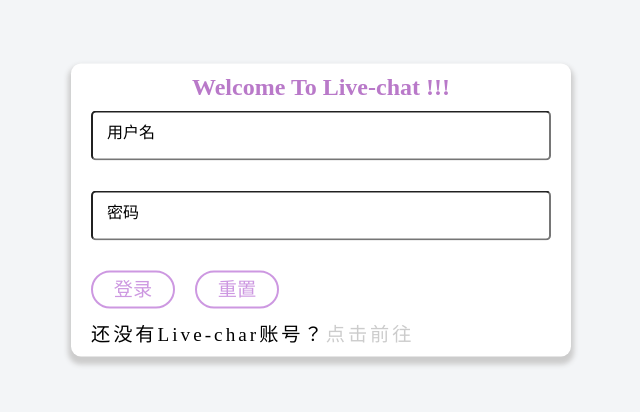
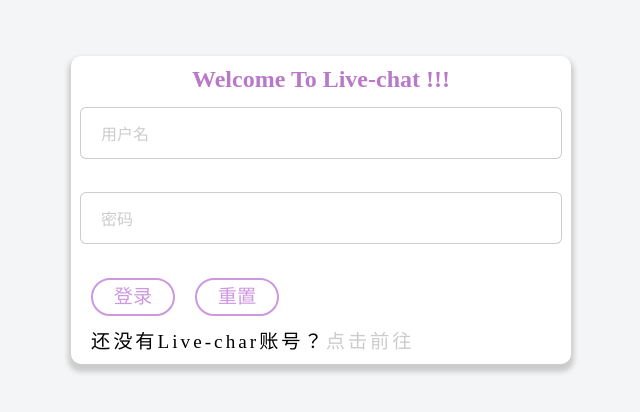
Before and after one commit to Lhy-study/live-chat, a React (Vite) app: page / in a window 1280 px wide. Shown: the part 190-602 px from the top of the page, without its empty margins (319-959 px from the left). Built offline with nearby package versions, Linux system fonts and the light colour scheme.

Commit message:
封装组件

```diff
--- /dev/null
+++ b/src/components/ChatInfo/ChatInfo.less
@@ -0,0 +1,3 @@
+.chatInfo{
+
+}
--- a/src/components/CustomButton/CustomButton.tsx
+++ b/src/components/CustomButton/CustomButton.tsx
@@ -5,14 +5,14 @@ interface buttonProps{
     children:string
     disabled:boolean
     type?:'submit'|'reset',
-    reset?:()=>void
+    reset?:()=>void,
 }
 
-const CustomButton:React.FC<buttonProps> = ({children,disabled,type="submit",reset}) => {
+const CustomButton:React.FC<buttonProps> = React.memo(({children,disabled,type="submit",reset}) => {
   return (
     <div>
-        <button disabled={disabled} className={buttonCss.btn} type={type} onClick={reset}>{children}</button>
+        <button disabled={disabled} className={buttonCss.btn} type={type} onClick={reset} >{children}</button>
     </div>
   )
-}
+})
 export default CustomButton
--- a/src/components/CustomForm/CustomForm.tsx
+++ b/src/components/CustomForm/CustomForm.tsx
@@ -3,7 +3,8 @@ import FormProps from "./FormProp";
 import { useForm, SubmitHandler } from 'react-hook-form';
 import CustomInput from "../CustomInput/CustomInput";
 import CustomButton from '../CustomButton/CustomButton';
-import FormCss from "./CustomForm.module.less"
+import FormCss from "./CustomForm.module.less";
+import { login } from '../../api/user';
 
 type variant = 'Login' | 'Register'
 
@@ -21,26 +22,37 @@ const AuthForm: React.FC = () => {
       setVariant('Login')
     }
   }, [variant])
-  const Submit: SubmitHandler<FormProps> = data => {
+  // const submit: SubmitHandler<FormProps> = data => {
+  //   // console.log(data);
+  //   useCallback(()=>{
+
+  //   },[data])
+  // };
+
+  const submit=useCallback((data:FormProps)=>{
+    if(variant === 'Login'){
+      setDisabled(true);
+      login({username:data.name,password:data.password})?.then((res)=>{
+        console.log(res);
+      }).finally(()=>{
+        setDisabled(false)
+        console.log(11);
+      })
+
+      console.log('登录');
+    }else{
+      console.log('注册');
+    }
     console.log(data);
-  };
+  },[variant])
 
   //传递一个reset方法给CustomButton组件使得可以重置表单
-  function resetHandler() {
+  const resetHandler=useCallback(()=>{
     reset();
-  }
-
-  function LoginHandler(){
-    console.log("登录");
-  }
-
-  function RegHandler(){
-    console.log("注册");
-  }
-
+  },[reset])
 
   return (
-    <form onSubmit={handleSubmit(Submit)}>
+    <form onSubmit={handleSubmit(submit)}>
       <CustomInput
         name='name'
         type='text'
@@ -51,7 +63,7 @@ const AuthForm: React.FC = () => {
         value={watch("name")}
         rules={[
           (v) => v.trim() !== "" || `用户名不可以空`,
-          (v) => /^[\w-]{4,16}$/.test(v) || '4到16位(字母,数字,下划线,减号)'
+          (v) => /^[\u4e00-\u9fa5a-zA-Z0-9]{1,7}$/.test(v) || '请符合中文或字母长度不超过8的用户名'
         ]} />
       <CustomInput
         name='password'
@@ -63,7 +75,7 @@ const AuthForm: React.FC = () => {
         value={watch("password")}
         rules={[
           (v) => v.trim() !== "" || `密码不可以为空`,
-          (v) => /^[\w-]{4,16}$/.test(v) || '4到16位(字母,数字,下划线,减号)'
+          (v) => /^(?=.*[0-9])(?=.*[a-zA-Z])[0-9a-zA-Z]{8,16}$/.test(v) || '8到16位包含字母、数字的密码'
         ]} />
       {
         variant === 'Login' || (
@@ -77,15 +89,15 @@ const AuthForm: React.FC = () => {
           value={watch('conFirmPw')!}
           rules={[
             (v) => v.trim() !== "" || `密码不可以为空`,
-            (v) => /^[\w-]{4,16}$/.test(v) || '4到16位(字母,数字,下划线,减号)',
+            (v) => /^(?=.*[0-9])(?=.*[a-zA-Z])[0-9a-zA-Z]{8,16}$/.test(v) || '8到16位包含字母、数字的密码',
             (v) => v === watch('password') || '两次密码不一致，请重新确认密码'
           ]} />)
       }
       <div className={FormCss.btn}>
         {
           variant === 'Login' ?
-            (<CustomButton disabled={false} onClick={LoginHandler}>登录</CustomButton>) :
-            (<CustomButton disabled={false} onClick={RegHandler}>注册</CustomButton>)
+            (<CustomButton disabled={false} >登录</CustomButton>) :
+            (<CustomButton disabled={false} >注册</CustomButton>)
         }
         <CustomButton disabled={false} type='reset' reset={resetHandler}>重置</CustomButton>
       </div>
--- a/src/components/CustomInput/CustomInput.tsx
+++ b/src/components/CustomInput/CustomInput.tsx
@@ -27,25 +27,50 @@ const customInput: React.FC<InputProps> = ({
   }, {});
   // console.log(validate);
 
+  // return (
+  //   <div className={custom.custom}>
+  //     <div className={custom.one}>
+  //       <input
+  //         autoComplete='off'
+  //         type={type}
+  //         // className={Input.input}
+  //         {...register(name, {
+  //           validate,
+  //         })}
+  //         disabled={disabled}
+  //         className={clsx(!value ? `${custom.default}` : `${custom.input}`,error && `${custom.red}`)}
+  //         // className={custom.input}
+  //       />
+  //         <span>{tip}</span>
+  //     </div>
+  //     <p className={custom.redError} >
+  //       {error && `*${error?.message}` }
+  //     </p>
+  //   </div>
+  // )
+
   return (
-    <div className={custom.custom}>
-      <div className={custom.one}>
+  <div className={custom.component}>
+    <div className={clsx(custom.div,error && `${custom.divErr}`)}>
       <input
+        type={type}
+        id={name}
         autoComplete='off'
-          type={type}
-          // className={Input.input}
-          {...register(name, {
-            validate,
-          })}
         disabled={disabled}
-          className={clsx(!value ? `${custom.default}` : `${custom.input}`,error && `${custom.red}`)}
-          // className={custom.input}
+        className={clsx(value ? `${custom.success}` : '')}
+        {
+          ...register(name,{
+            validate
+          })
+        }
       />
-          <span>{tip}</span>
+      <label htmlFor={name} className={clsx(custom.label,error && custom.labelErr)}>{tip}</label>
     </div>
-      <p className={custom.redError} >
+    {
+      <p className={custom.eMsg} >
         {error && `*${error?.message}` }
       </p>
+    }
   </div>
   )
 }
--- a/src/components/CustomInput/input.module.less
+++ b/src/components/CustomInput/input.module.less
@@ -1,68 +1,78 @@
-.custom {
-    width: 100%;
-    position: relative;
-    // height: 50px;
+@color:#b979c9;
+
+.component{
+    margin: 15px 0;
 }
 
-.one {
-    height: 60px;
+.mixTrans{
+    transform:translate(-.5rem,-130%) scale(.8);
+}
+
+.div{
     position: relative;
-    padding: 10px 10px 0px 10px;
+    display: flex;
+    align-items: center;
+    width: 100%;
+    padding: 0 20px;
+    height: 50px;
+    // border: 1px solid rgb(185, 121, 201);
+    box-shadow: 0 0 0 1px #ccc;
+    border-radius: 5px;
 
-    input {
-        width: 100%;
-        min-width: 300px;
-        height: 100%;
-        // outline: none;
-        box-sizing: border-box;
-        font-size: 1rem;
-        border-radius: 5px;
-        text-indent: 1rem;
+    &:hover{
+        box-shadow: 0 0 0 1.1px @color;
 
-        &:focus~span {
-            transform: translate(-.5rem, -150%) scale(.8);
+        &>label{
+            color: @color;
         }
+    }
+
+    &:focus-within{
+        box-shadow: 0 0 0 1.5px @color; //@color
+    }
+
+    input{
+        flex: 1;
+        height: 85%;
+        border: none;
+        font-size: 16px;
+
         &:focus{
+            outline: none;
             background-color: #ffffff !important;
         }
 
-        // background-color: #ffffff !important;
-    }
+        &:focus ~ .label{
+            .mixTrans();
+            color:  @color;
+        }
 
-    span {
-        position: absolute;
-        left: calc(1rem + 10px); //缩进加上左内边距
-        top: 50%;
-        transform: translateY(-50%);
-        pointer-events: none;
-        z-index: 1;
-        font-size: 1rem;
-        transition: 0.2s;
-        background-color: #ffffff;
     }
 }
 
-.input {
+.label{
+    display: block;
+    position: absolute;
+    pointer-events: none;
+    color: #ccc;
+    // opacity: .7;
+    background-color: #ffffff;
+    transition: transform .2s;
 
-    // color: red;
-    &~span {
-        transform: translate(-.5rem, -150%) scale(.8);
-    }
-
-    // &:valid~span{
-    //     transform: translate(-.5rem, -150%) scale(.8);
-    // }
-}
-
-.default {
-    color: blue;
-
-    &~span {
-        transform: translateY(-50%);
+    &:hover{
+        color:@color;
     }
 }
 
-.redError{
+.success{
+
+    & ~label{
+        .mixTrans();
+    }
+}
+
+//提示信息的样式
+.eMsg{
     width: 100%;
     height: 20px;
     line-height: 20px;
@@ -71,14 +81,13 @@
     color: red;
     // border-color: red;
     font-size: .8rem;
-    text-indent: calc(1rem + 10px);
+    text-indent: 20px
 }
 
-.red{
-    outline-color: red;
-    border-color: red !important;
-    border-left-color:red ;
-    &~span{
-        color: red;
-    }
+.labelErr{
+    color: rgb(218, 88, 88) !important;
 }
+
+.divErr{
+    box-shadow: 0 0 0 1.5px rgb(218, 88, 88) !important;
+}
--- /dev/null
+++ b/src/components/IconFont/IconFont.less
@@ -0,0 +1,31 @@
+.mixinIcon{
+    display: block;
+    margin-right: 5px;
+    cursor: pointer;
+    text-align: center;
+}
+
+.smallIcon{
+    .mixinIcon();
+    @size:1.5rem;
+    width: @size;
+    height: @size;
+    line-height: @size;
+}
+
+.defaultIcon{
+    .mixinIcon();
+    @size:1.7rem;
+    width: @size;
+    height: @size;
+    line-height: @size;
+    font-size: @size;
+}
+
+.bigIcon{
+    .mixinIcon();
+    @size:2rem;
+    width: @size;
+    height: @size;
+    line-height: @size;
+}
--- /dev/null
+++ b/src/components/IconFont/IconFont.tsx
@@ -0,0 +1,17 @@
+import React  from "react";
+import clsx from "clsx";
+import "./IconFont.less";
+//icon图标的大小
+type iconsize = 'small'|'default'|'big'
+interface IconProp{
+    name:string
+    size?:iconsize
+    color?:string
+}
+
+const IconFont:React.FC<IconProp> = ({name,size='default',color='#ccc'}) => {
+  return (
+            <span className={clsx('iconfont',name,clsx(`${size}Icon`))} style={{color:color}}></span>
+  )
+}
+export default IconFont
```
Also changed, not shown: src/components/ChatInfo/ChatInfo.tsx (added, +9 -0 lines), src/components/NavBar/NavBar.less (added, +40 -0 lines), src/components/NavBar/NavBar.tsx (added, +17 -0 lines), src/components/SendMsg/SendMsg.less (added, +19 -0 lines), src/components/SendMsg/SendMsg.tsx (added, +14 -0 lines). Lines whose indentation alone changed are shown as unchanged.
